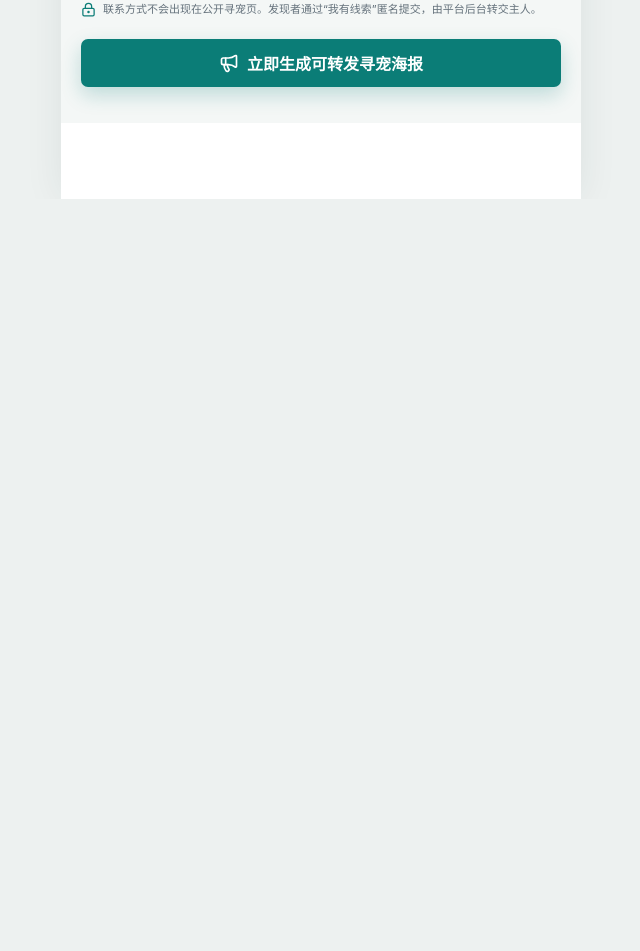
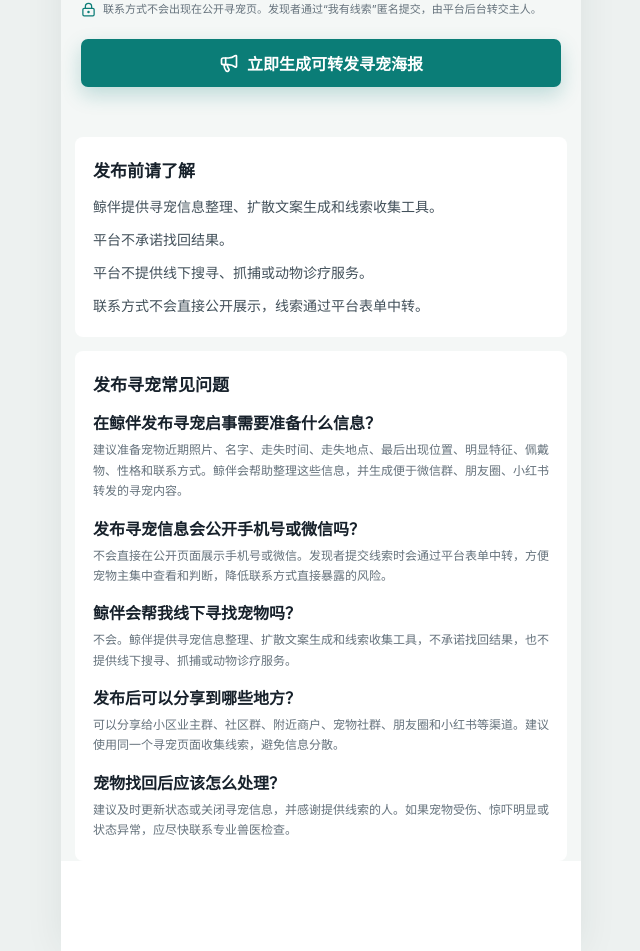
Before and after one commit to yukizhang31666/jingban-pet-rescue, a Next.js app: page /lost/new in a window 1280 px wide. Shown: the part 1791-2742 px from the top of the page, without its empty margins (319-959 px from the left). Before the commit the page ends 1990 px from the top, so only its background shows below. Built offline with nearby package versions, Linux system fonts and the light colour scheme.

Commit message:
Enhance lost publish page SEO and trust content

```diff
--- a/src/app/lost/new/page.tsx
+++ b/src/app/lost/new/page.tsx
@@ -2,8 +2,43 @@ import type { Metadata } from "next";
 import { LostForm } from "@/components/lost-form";
 import { MobileShell } from "@/components/mobile-shell";
 import { getDb, type PetRow } from "@/lib/db";
+import { createBreadcrumbJsonLd, createFaqJsonLd, createWebPageJsonLd, serializeJsonLd } from "@/lib/seo";
 
-export const metadata: Metadata = { title: "发布寻宠启事" };
+const pageDescription = "在鲸伴快速发布宠物走失寻宠启事，整理走失时间、地点、特征和联系方式，生成适合微信群、朋友圈、小红书转发的寻宠信息，并通过平台表单收集线索。";
+const lostNewFaqs = [
+  {
+    question: "在鲸伴发布寻宠启事需要准备什么信息？",
+    answer: "建议准备宠物近期照片、名字、走失时间、走失地点、最后出现位置、明显特征、佩戴物、性格和联系方式。鲸伴会帮助整理这些信息，并生成便于微信群、朋友圈、小红书转发的寻宠内容。",
+  },
+  {
+    question: "发布寻宠信息会公开手机号或微信吗？",
+    answer: "不会直接在公开页面展示手机号或微信。发现者提交线索时会通过平台表单中转，方便宠物主集中查看和判断，降低联系方式直接暴露的风险。",
+  },
+  {
+    question: "鲸伴会帮我线下寻找宠物吗？",
+    answer: "不会。鲸伴提供寻宠信息整理、扩散文案生成和线索收集工具，不承诺找回结果，也不提供线下搜寻、抓捕或动物诊疗服务。",
+  },
+  {
+    question: "发布后可以分享到哪些地方？",
+    answer: "可以分享给小区业主群、社区群、附近商户、宠物社群、朋友圈和小红书等渠道。建议使用同一个寻宠页面收集线索，避免信息分散。",
+  },
+  {
+    question: "宠物找回后应该怎么处理？",
+    answer: "建议及时更新状态或关闭寻宠信息，并感谢提供线索的人。如果宠物受伤、惊吓明显或状态异常，应尽快联系专业兽医检查。",
+  },
+];
+const webPageJsonLd = createWebPageJsonLd("发布寻宠启事", "/lost/new", pageDescription);
+const breadcrumbJsonLd = createBreadcrumbJsonLd([
+  { name: "首页", url: "https://jingbantech.com" },
+  { name: "全国寻宠", url: "https://jingbantech.com/lost" },
+  { name: "发布寻宠", url: "https://jingbantech.com/lost/new" },
+]);
+const faqJsonLd = createFaqJsonLd(lostNewFaqs);
+
+export const metadata: Metadata = {
+  title: "发布寻宠启事",
+  description: pageDescription,
+};
 
 export const dynamic = "force-dynamic";
 
@@ -14,6 +49,9 @@ export default async function NewLostPage({ searchParams }: { searchParams: Prom
   const pet = petId ? await getDb().prepare("SELECT * FROM pets WHERE public_id = ?").get<PetRow>(petId) : undefined;
   return (
     <MobileShell>
+      <script type="application/ld+json" dangerouslySetInnerHTML={{ __html: serializeJsonLd(webPageJsonLd) }} />
+      <script type="application/ld+json" dangerouslySetInnerHTML={{ __html: serializeJsonLd(breadcrumbJsonLd) }} />
+      <script type="application/ld+json" dangerouslySetInnerHTML={{ __html: serializeJsonLd(faqJsonLd) }} />
       <div className="form-page">
         <header className="page-heading">
           <span className="eyebrow">快速发布 · 多平台扩散</span>
@@ -21,6 +59,26 @@ export default async function NewLostPage({ searchParams }: { searchParams: Prom
           <p>自动生成朋友圈、微信群、小红书寻宠文案，方便亲友帮你快速扩散。</p>
         </header>
         <LostForm linkedPet={pet ? { publicId: pet.public_id, name: pet.name } : undefined} referralCode={referralCode} />
+        <section className="identity-section">
+          <h2>发布前请了解</h2>
+          <div style={{ display: "grid", gap: 9, marginTop: 12, color: "var(--muted)", fontSize: 12, lineHeight: 1.7 }}>
+            <p style={{ margin: 0 }}>鲸伴提供寻宠信息整理、扩散文案生成和线索收集工具。</p>
+            <p style={{ margin: 0 }}>平台不承诺找回结果。</p>
+            <p style={{ margin: 0 }}>平台不提供线下搜寻、抓捕或动物诊疗服务。</p>
+            <p style={{ margin: 0 }}>联系方式不会直接公开展示，线索通过平台表单中转。</p>
+          </div>
+        </section>
+        <section className="identity-section" aria-labelledby="lost-new-faq-title">
+          <h2 id="lost-new-faq-title">发布寻宠常见问题</h2>
+          <div style={{ display: "grid", gap: 14, marginTop: 14 }}>
+            {lostNewFaqs.map((faq) => (
+              <article key={faq.question}>
+                <h3 style={{ margin: "0 0 6px", fontSize: 16 }}>{faq.question}</h3>
+                <p style={{ margin: 0, color: "var(--muted)", fontSize: 12, lineHeight: 1.7 }}>{faq.answer}</p>
+              </article>
+            ))}
+          </div>
+        </section>
       </div>
     </MobileShell>
   );
```
